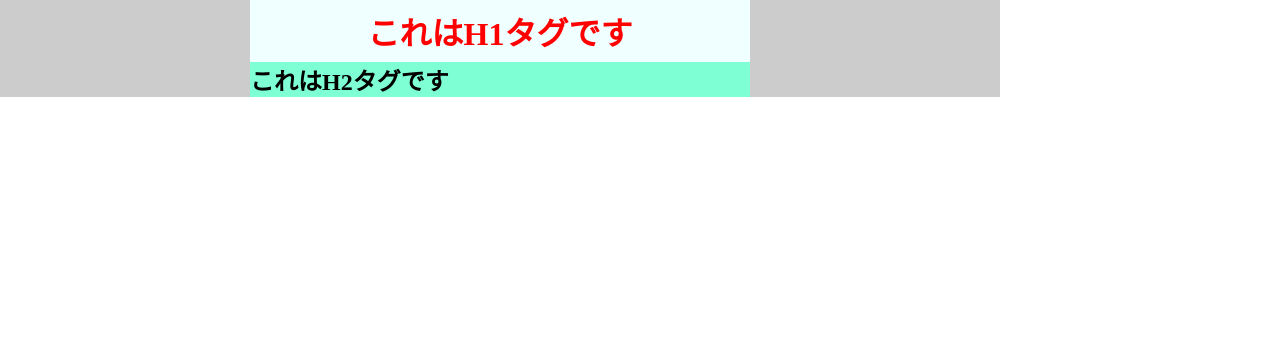
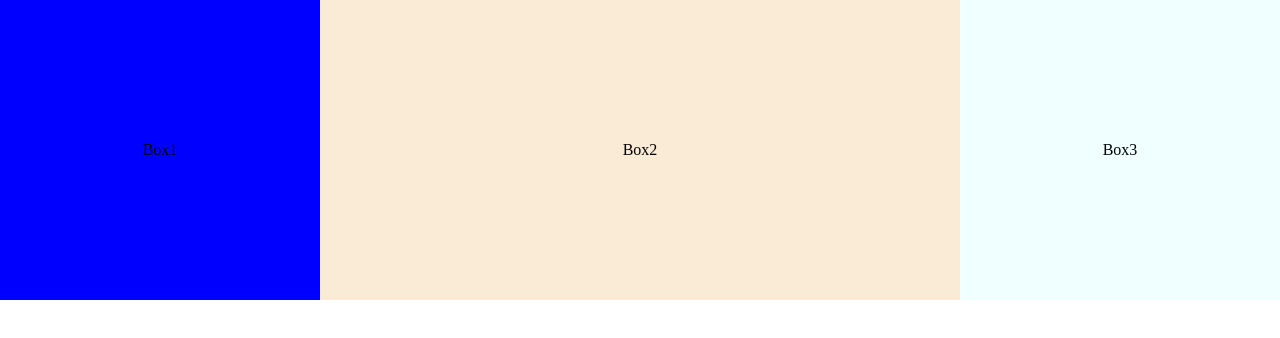
Before and after one commit to tsuyoshiuchida/html, a plain HTML site: page index.html in a window 1280 px wide. Drawn offline with Linux system fonts and the light colour scheme; some packages are replaced by stand-ins of ours.

Commit message:
第3回JS講習コミット

```diff
--- a/css/style.css
+++ b/css/style.css
@@ -1,20 +1,28 @@
+@charset "utf-8";
 .container {
-  width: 1000px;
-  background-color: #ccc;
+  display: flex;
+  justify-content: space-between;
+  align-items: center;
+  flex-wrap: wrap;
+  background-color: aquamarine;
 }
 
-h1 {
-  width: 500px;
-  background-color: azure;
-  font-size: 32px;
-  color: red;
-  padding: 8px;
+.box {
+  width: 300px;
+  height: 300px;
   text-align: center;
-  margin: 0 auto;
+  line-height: 300px;
 }
 
-h2 {
-  width: 500px;
-  margin: 0 auto;
-  background-color: aquamarine;
+.box1 {
+  background-color: blue;
+  flex: 1;
 }
+.box2 {
+  background-color: antiquewhite;
+  flex: 2;
+}
+.box3 {
+  background-color: azure;
+  flex: 1;
+}
--- a/index.html
+++ b/index.html
@@ -10,9 +10,9 @@
   </head>
   <body>
     <div class="container">
-      <h1>これはH1タグです</h1>
-      <h2>これはH2タグです</h2>
+      <div class="box box1">Box1</div>
+      <div class="box box2">Box2</div>
+      <div class="box box3">Box3</div>
     </div>
-
   </body>
 </html>
```
Also changed, not shown: 11 other files.
